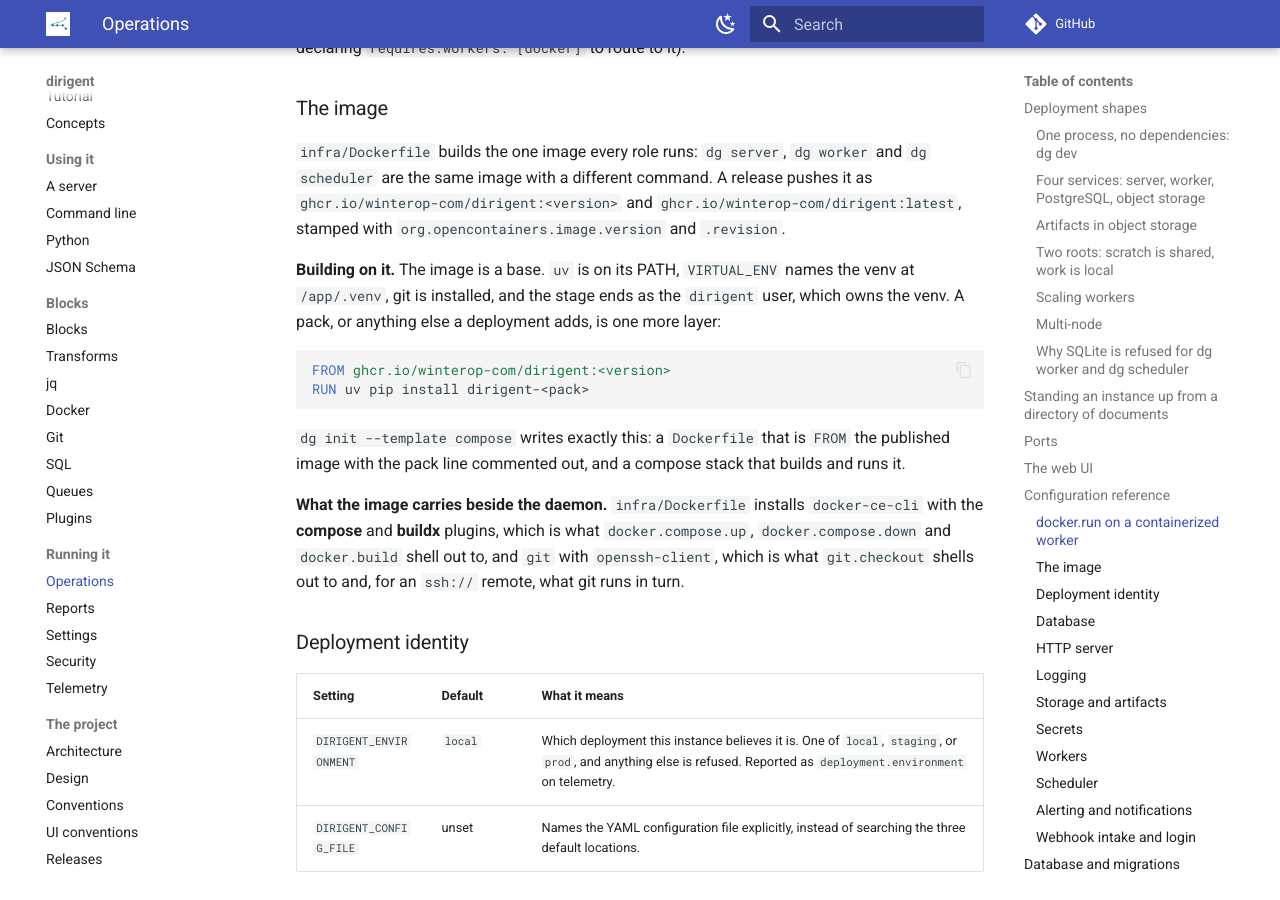
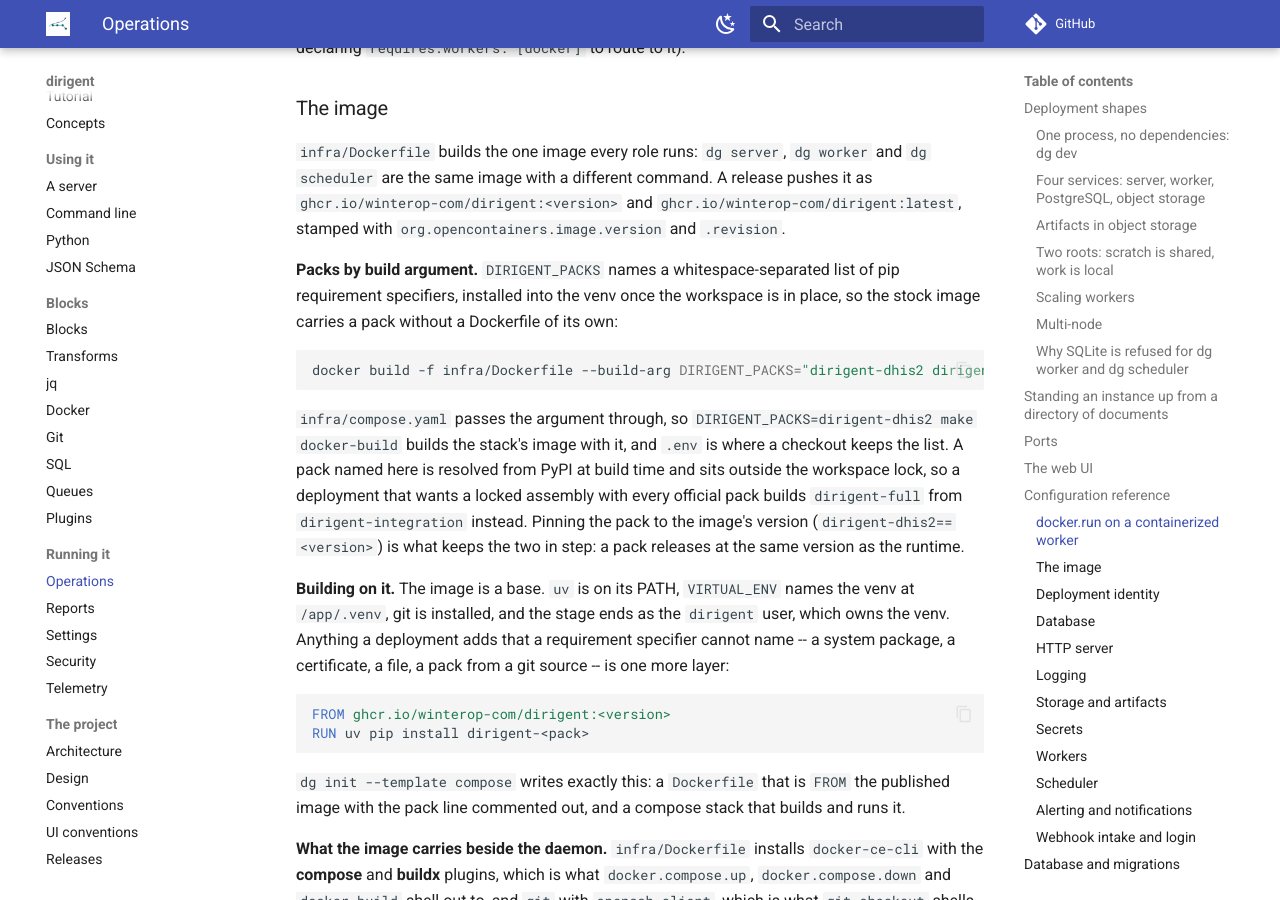
Before and after one commit to winterop-com/dirigent, an MkDocs documentation site: the page built from docs/operations.md, in a window 1280 px wide and 900 px high, scrolled down 11994 px. Built offline with MkDocs 1.6.1 and Material for MkDocs 9.7.7, drawn with Linux system fonts in a browser that asks for light colours; comment, search, counter and statistics services are not loaded.

Commit message:
feat(image): install packs named by a build argument
DIRIGENT_PACKS takes a whitespace-separated list of pip requirement
specifiers, installed into the venv after the workspace is in place and
as the user that owns it. Empty by default, so the published image is
unchanged. infra/compose.yaml passes it through and .env.example carries
it, and operations documents it beside the FROM layer, which stays for
what a requirement specifier cannot name.

````diff
--- a/docs/operations.md
+++ b/docs/operations.md
@@ -486,9 +486,26 @@ pipeline declaring `requires.workers: [docker]` to route to it).
 `ghcr.io/winterop-com/dirigent:<version>` and `ghcr.io/winterop-com/dirigent:latest`, stamped
 with `org.opencontainers.image.version` and `.revision`.
 
+**Packs by build argument.** `DIRIGENT_PACKS` names a whitespace-separated list of pip
+requirement specifiers, installed into the venv once the workspace is in place, so the stock
+image carries a pack without a Dockerfile of its own:
+
+```bash
+docker build -f infra/Dockerfile --build-arg DIRIGENT_PACKS="dirigent-dhis2 dirigent-parquet" -t dirigent-with-packs .
+```
+
+`infra/compose.yaml` passes the argument through, so `DIRIGENT_PACKS=dirigent-dhis2 make
+docker-build` builds the stack's image with it, and `.env` is where a checkout keeps the list.
+A pack named here is resolved from PyPI at build time and sits outside the workspace lock, so a
+deployment that wants a locked assembly with every official pack builds `dirigent-full` from
+`dirigent-integration` instead. Pinning the pack to the image's version
+(`dirigent-dhis2==<version>`) is what keeps the two in step: a pack releases at the same version
+as the runtime.
+
 **Building on it.** The image is a base. `uv` is on its PATH, `VIRTUAL_ENV` names the venv at
 `/app/.venv`, git is installed, and the stage ends as the `dirigent` user, which owns the venv.
-A pack, or anything else a deployment adds, is one more layer:
+Anything a deployment adds that a requirement specifier cannot name -- a system package, a
+certificate, a file, a pack from a git source -- is one more layer:
 
 ```dockerfile
 FROM ghcr.io/winterop-com/dirigent:<version>
````
Also changed, not shown: ROADMAP.md (+0 -15 lines), 3 other files.
